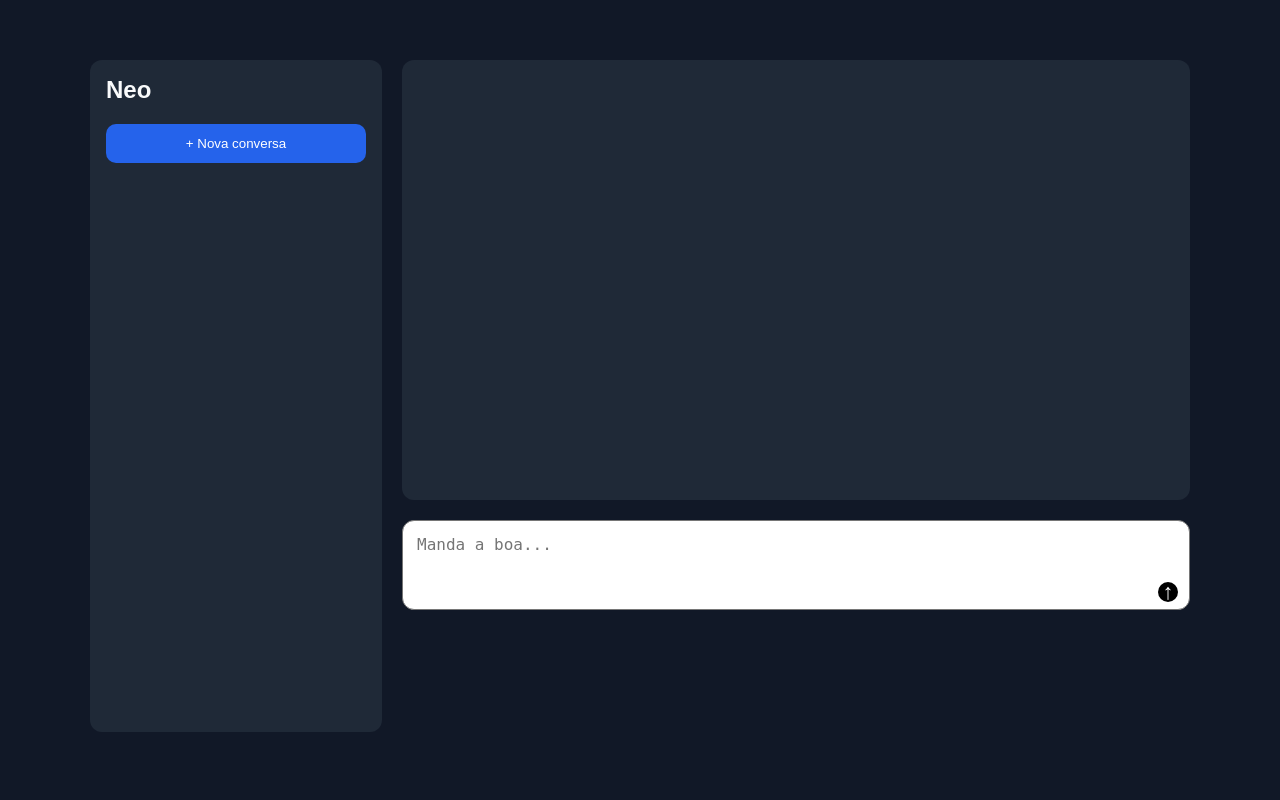
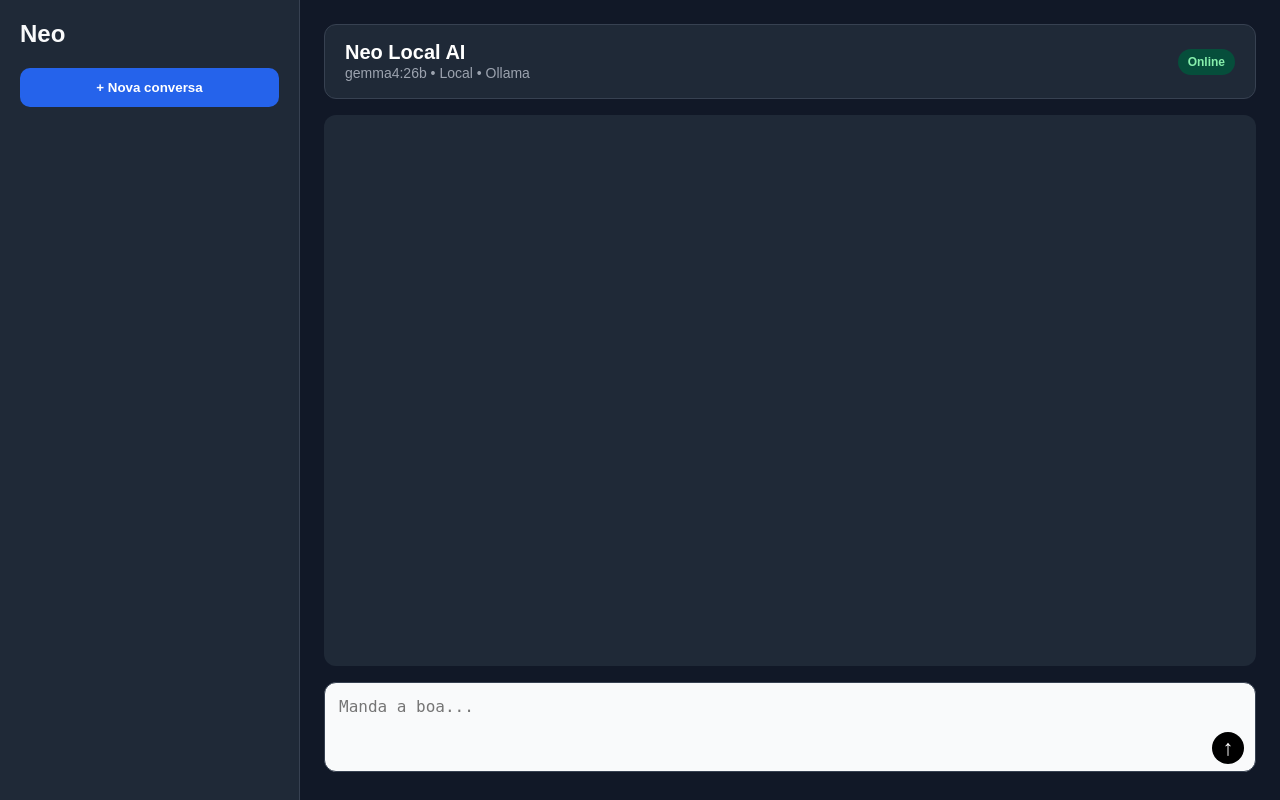
Before and after one commit to flaviofogaca/neo-local-ai, a FastAPI app: page / in a window 1280 px wide. Run offline with FastAPI, Linux system fonts and the light colour scheme; data that the repository does not hold is empty.

Commit message:
Improve Neo UI chat experience

```diff
--- a/templates/index.html
+++ b/templates/index.html
@@ -7,36 +7,39 @@
   <script src="https://cdn.jsdelivr.net/npm/marked/marked.min.js"></script>
 
   <style>
+    * {
+      box-sizing: border-box;
+    }
+
     body {
       font-family: Arial, sans-serif;
       background: #111827;
       color: #f9fafb;
-      margin: 40px auto;
-      padding: 20px;
+      margin: 0;
+      padding: 0;
+      height: 100vh;
+      overflow: hidden;
     }
 
     .layout {
       display: flex;
-      gap: 20px;
-      max-width: 1100px;
-      margin: 0 auto;
+      width: 100%;
+      height: 100vh;
     }
 
     .sidebar {
-      width: 260px;
+      width: 300px;
       background: #1f2937;
-      border-radius: 12px;
-      padding: 16px;
-      height: 80vh;
+      height: 100vh;
+      padding: 20px;
       overflow-y: auto;
-    }
-
-    .main {
-      flex: 1;
+      flex-shrink: 0;
+      border-right: 1px solid #374151;
     }
 
     .sidebar h2 {
-      margin-top: 0;
+      margin: 0 0 20px 0;
+      font-size: 24px;
     }
 
     .new-chat-btn {
@@ -46,33 +49,106 @@
       background: #2563eb;
       color: white;
       margin-bottom: 20px;
+      font-weight: bold;
+    }
+
+    .main {
+      flex: 1;
+      height: 100vh;
+      padding: 24px;
+      display: flex;
+      flex-direction: column;
+      min-width: 0;
+    }
+
+    .chat-header {
+      background: #1f2937;
+      border-radius: 12px;
+      padding: 16px 20px;
+      margin-bottom: 16px;
+      display: flex;
+      align-items: center;
+      justify-content: space-between;
+      border: 1px solid #374151;
+      flex-shrink: 0;
+    }
+
+    .chat-header h1 {
+      margin: 0;
+      font-size: 20px;
+      color: white;
+    }
+
+    .chat-header span {
+      color: #9ca3af;
+      font-size: 14px;
+    }
+
+    .status-pill {
+      background: #064e3b;
+      color: #86efac;
+      padding: 6px 10px;
+      border-radius: 999px;
+      font-size: 12px;
+      font-weight: bold;
     }
 
     #chat {
+      flex: 1;
       background: #1f2937;
       border-radius: 12px;
-      padding: 20px;
-      min-height: 400px;
-      margin-bottom: 20px;
+      padding: 24px;
+      margin-bottom: 16px;
       overflow-y: auto;
       scroll-behavior: smooth;
+      min-height: 0;
     }
 
-    .msg {
+    .message-row {
+      display: flex;
       margin-bottom: 16px;
-      line-height: 1.5;
     }
 
-    .user {
-      color: #95989c;
+    .message-row.user {
+      justify-content: flex-end;
     }
 
-    .neo {
-      color: #ffffff;
+    .message-row.neo {
+      justify-content: flex-start;
+    }
+
+    .message-bubble {
+      max-width: 75%;
+      padding: 14px 16px;
+      border-radius: 16px;
+      line-height: 1.6;
+      word-break: break-word;
+    }
+
+    .message-row.user .message-bubble {
+      background: #2563eb;
+      color: white;
+      border-bottom-right-radius: 4px;
+    }
+
+    .message-row.neo .message-bubble {
+      background: #374151;
+      color: white;
+      border-bottom-left-radius: 4px;
+    }
+
+    .message-bubble p {
+      margin-top: 0;
+      margin-bottom: 0.6rem;
+    }
+
+    .message-bubble p:last-child {
+      margin-bottom: 0;
     }
 
     .input-container {
       position: relative;
+      flex-shrink: 0;
     }
 
     textarea {
@@ -82,7 +158,15 @@
       padding: 14px 60px 14px 14px;
       font-size: 16px;
       resize: none;
-      box-sizing: border-box;
+      border: 1px solid #374151;
+      outline: none;
+      background: #f9fafb;
+      color: #111827;
+    }
+
+    textarea:focus {
+      border-color: #2563eb;
+      box-shadow: 0 0 0 2px rgba(37, 99, 235, 0.35);
     }
 
     button {
@@ -94,8 +178,8 @@
       position: absolute;
       right: 12px;
       bottom: 12px;
-      width: 20px;
-      height: 20px;
+      width: 32px;
+      height: 32px;
       border-radius: 50%;
       background: #000000;
       color: white;
@@ -186,6 +304,17 @@
     </div>
 
     <div class="main">
+      <div class="chat-header">
+        <div>
+          <h1>Neo Local AI</h1>
+          <span>gemma4:26b • Local • Ollama</span>
+        </div>
+
+        <div class="status-pill">
+          Online
+        </div>
+      </div>
+
       <div id="chat"></div>
 
       <div class="input-container">
@@ -201,6 +330,19 @@
   <script>
     let history = [];
 
+    function renderMessage(role, content) {
+      const chat = document.getElementById("chat");
+      const className = role === "user" ? "user" : "neo";
+
+      chat.innerHTML += `
+        <div class="message-row ${className}">
+          <div class="message-bubble">
+            ${marked.parse(content)}
+          </div>
+        </div>
+      `;
+    }
+
     function scrollToBottom() {
       const chat = document.getElementById("chat");
 
@@ -215,10 +357,16 @@
       const thinkingId = "thinking-" + Date.now();
 
       chat.innerHTML += `
-        <div class="msg neo" id="${thinkingId}">
-          <strong>Neo:</strong> Pensando...
+    <div class="message-row neo" id="${thinkingId}">
+      <div class="message-bubble">
+        <div class="typing-dots">
+          <span></span>
+          <span></span>
+          <span></span>
         </div>
-      `;
+      </div>
+    </div>
+  `;
 
       scrollToBottom();
       return thinkingId;
@@ -228,7 +376,11 @@
       const element = document.getElementById(id);
 
       if (element) {
-        element.innerHTML = `<strong>Neo:</strong> ${marked.parse(response)}`;
+        element.innerHTML = `
+          <div class="message-bubble">
+            ${marked.parse(response)}
+          </div>
+        `;
       }
     }
 
@@ -305,6 +451,8 @@
           new_name: newName
         })
       });
+
+      await loadConversations();
     }
 
     async function loadConversation(filename) {
@@ -316,14 +464,7 @@
       history = [];
 
       data.messages.forEach(msg => {
-        const className = msg.role === "user" ? "user" : "neo";
-        const speaker = msg.role === "user" ? "Você" : "Neo";
-
-        chat.innerHTML += `
-          <div class="msg ${className}">
-            <strong>${speaker}:</strong> ${marked.parse(msg.content)}
-          </div>
-        `;
+        renderMessage(msg.role, msg.content);
 
         history.push({
           role: msg.role,
@@ -346,17 +486,16 @@
         method: "DELETE"
       });
 
-      loadConversations();
+      await loadConversations();
     }
 
     async function sendMessage() {
       const input = document.getElementById("message");
-      const chat = document.getElementById("chat");
       const message = input.value.trim();
 
       if (!message) return;
 
-      chat.innerHTML += `<div class="msg user"><strong>Você:</strong> ${message}</div>`;
+      renderMessage("user", message);
 
       history.push({
         role: "user",
```
Also changed, not shown: other parts of templates/index.html (+56 -29 lines).
